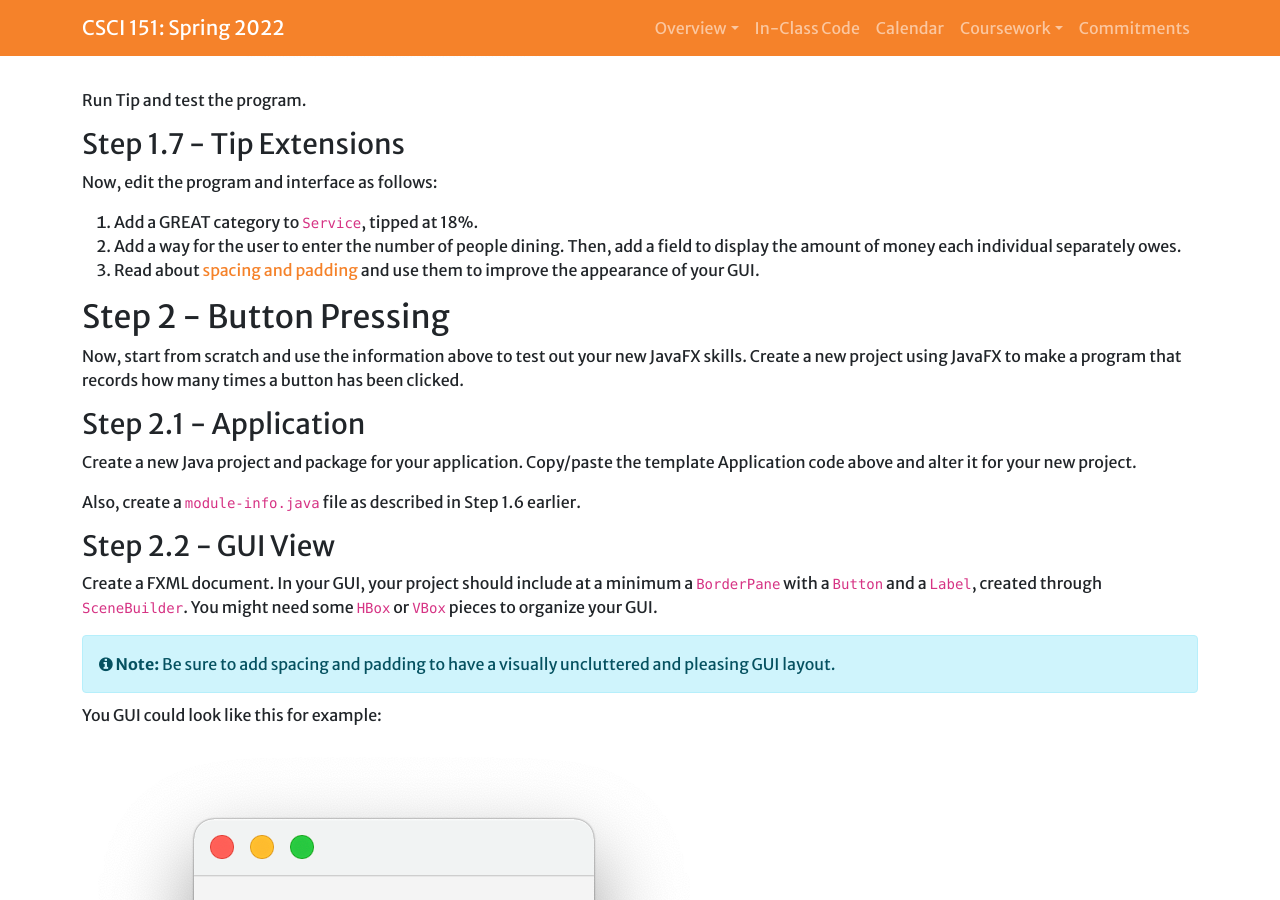
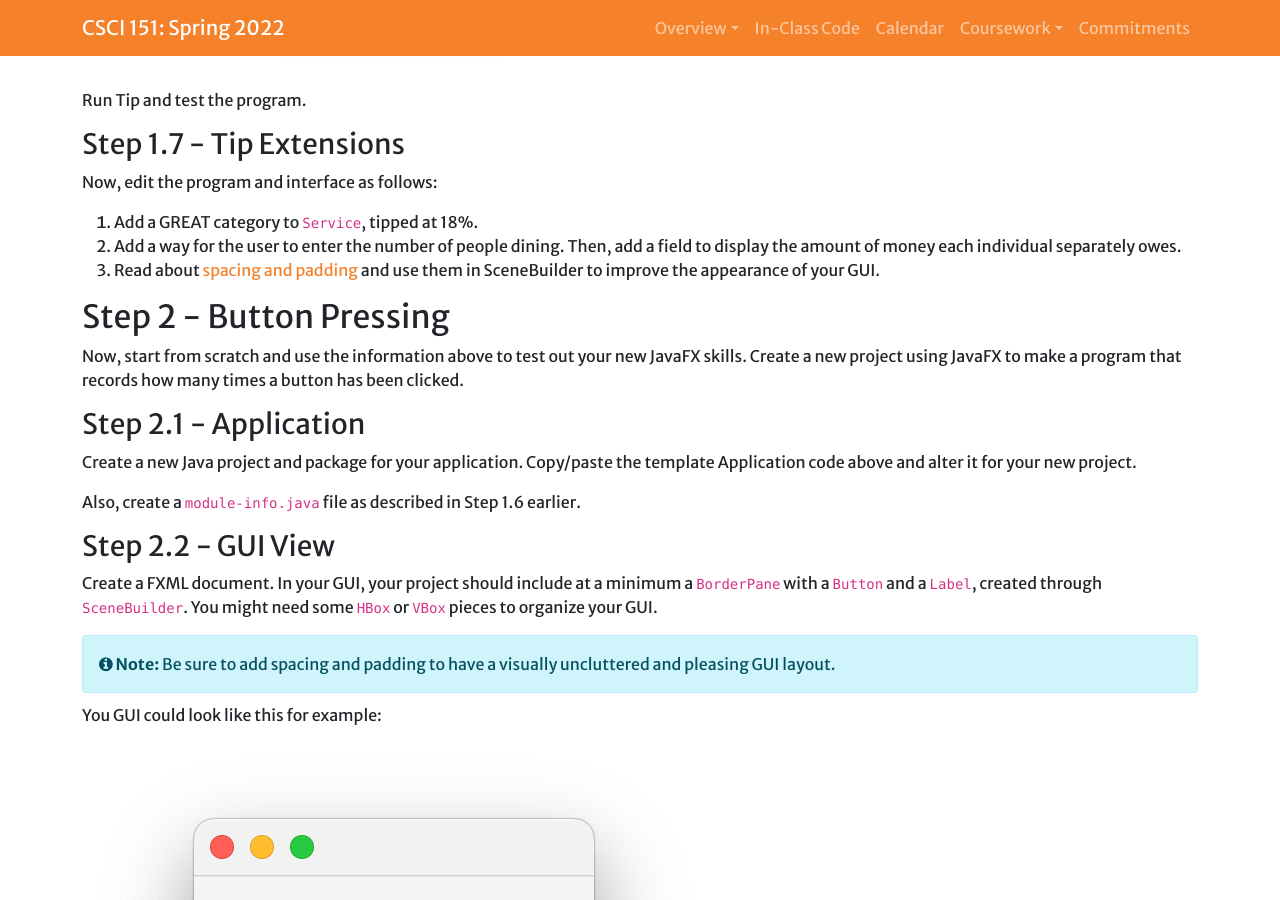
Before and after one commit to Hendrix-CS/csci151, a Jekyll site: the page built from labs/javafx.md, in a window 1280 px wide and 900 px high, scrolled down 5253 px. Built offline with Jekyll 4.4.1, drawn with Linux system fonts in a browser that asks for light colours; a script that is not in the unit is left out; our own code applies the rules of GitHub Pages for plain Markdown files.

Commit message:
Lab update

```diff
--- a/labs/javafx.md
+++ b/labs/javafx.md
@@ -238,7 +238,7 @@ Now, edit the program and interface as follows:
 
 1.  Add a GREAT category to `Service`, tipped at 18%.
 2.  Add a way for the user to enter the number of people dining. Then, add a field to display the amount of money each individual separately owes.
-3.  Read about [spacing and padding](https://www.vojtechruzicka.com/javafx-layouts-basic/) and use them to improve the appearance of your GUI.
+3.  Read about [spacing and padding](https://www.vojtechruzicka.com/javafx-layouts-basic/) and use them in SceneBuilder to improve the appearance of your GUI.
 
 ## Step 2 - Button Pressing
 
```
